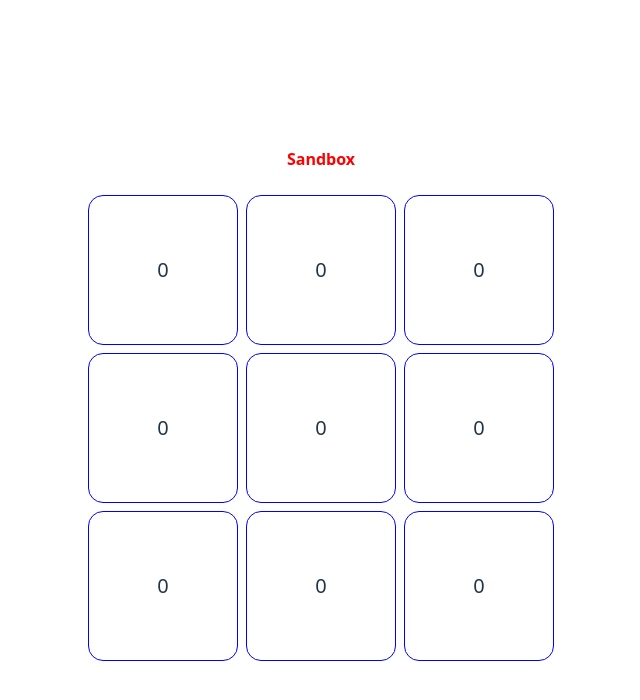
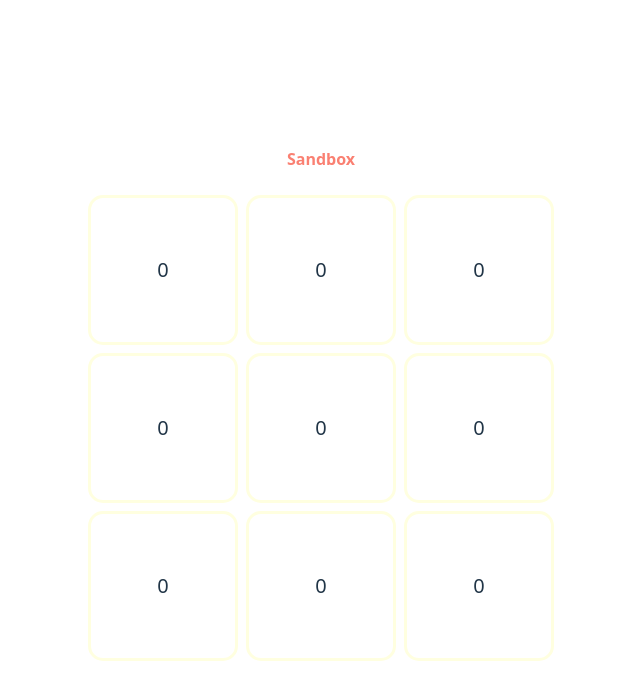
Before and after one commit to taine-rasmussen/vue_sandbox, a Vue app: page / in a window 1280 px wide. Shown: the top 700 px of the page, without its empty margins (319-959 px from the left). Built offline with nearby package versions, Linux system fonts and the light colour scheme.

Commit message:
onClicks!

```diff
--- a/src/App.vue
+++ b/src/App.vue
@@ -2,13 +2,17 @@
 import { ref } from 'vue'
 
 const gameGrid = ref(Array(9).fill(0))
+
+const handleCellClick = (cell: any, index: number) => {
+  console.log(cell, index)
+}
 </script>
 
 <template>
   <div class="wrapper">
     <p>Sandbox</p>
     <div class="gameGrid">
-      <div v-for="(cell, index) in gameGrid" :key="index" class="gameCell">
+      <div v-for="(cell, index) in gameGrid" :key="index" class="gameCell" @click="() => handleCellClick(cell, index)">
         {{ cell }}
       </div>
     </div>
@@ -17,7 +21,7 @@ const gameGrid = ref(Array(9).fill(0))
 
 <style scoped>
 p {
-  color: red;
+  color: salmon;
   font-weight: bold;
 }
 
@@ -39,7 +43,7 @@ p {
 
 .gameCell {
   display: flex;
-  border: 1px solid blue;
+  border: 3px solid lightyellow;
   aspect-ratio: 1 / 1;
   align-items: center;
   justify-content: center;
```
